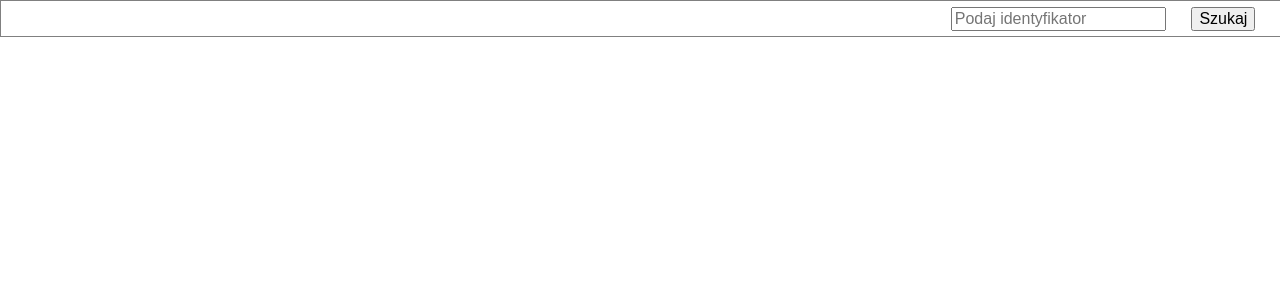
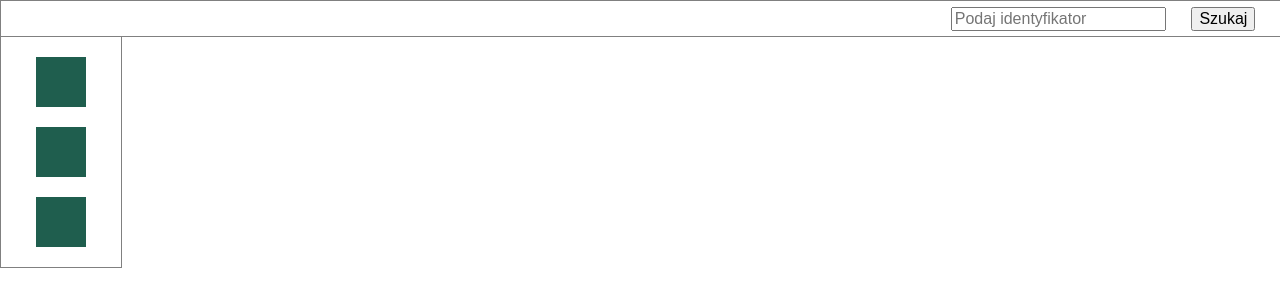
Before and after one commit to Pan-Maciek/TheWhiteWolf2020, a React (Create React App) app in the folder front/: page / in a window 1280 px wide. Shown: the top 306 px of the page. Built offline with nearby package versions, Linux system fonts and the light colour scheme.

Commit message:
sidebar added

```diff
--- a/front/src/App.js
+++ b/front/src/App.js
@@ -1,10 +1,14 @@
 import React from 'react';
 import './App.css';
 import Topbar from './components/topbar';
+import Sidebar from './components/sidebar';
 
 function App() {
   return (
-    <Topbar/>
+    <>
+      <Topbar/>
+      <Sidebar/>
+    </>
   );
 }
 
--- /dev/null
+++ b/front/src/components/sidebar/index.js
@@ -0,0 +1,22 @@
+import React, { Component } from 'react';
+import './styles.css';
+
+export default class Sidebar extends Component {
+    render() {
+        return (
+            <div className="sidebarWrapper">
+                <div className="sidebarIcon" onClick={this.navigate("medicine")}></div>
+                <div className="sidebarIcon" onClick={this.navigate("examinations")}></div>
+                <div className="sidebarIcon" onClick={this.navigate("illnesses")}></div>
+            </div>
+        )
+    }
+
+    search() {
+        //TODO
+    }
+
+    navigate = () => {
+        //TODO
+    }
+}
--- /dev/null
+++ b/front/src/components/sidebar/styles.css
@@ -0,0 +1,17 @@
+.sidebarWrapper {
+    height: 100%;
+    width: 100px;
+    display: flex;
+    flex-direction: column;
+    align-items: center;
+    padding: 10px;
+    border: 1px solid grey;
+    border-top: none;
+}
+
+.sidebarIcon {
+    background-color: rgb(31, 94, 78);
+    width: 50px;
+    height: 50px;
+    margin: 10px 0px;
+}
```
